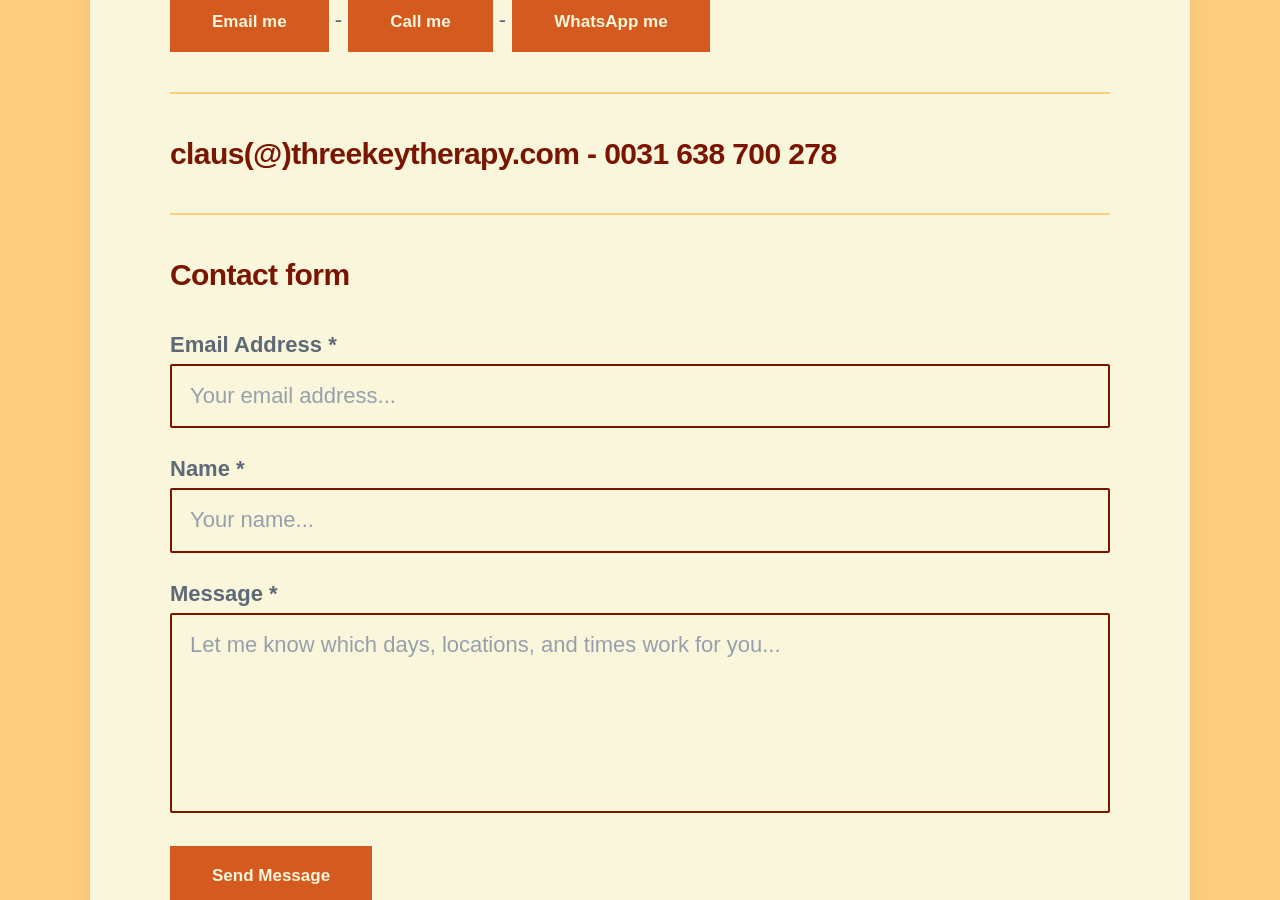
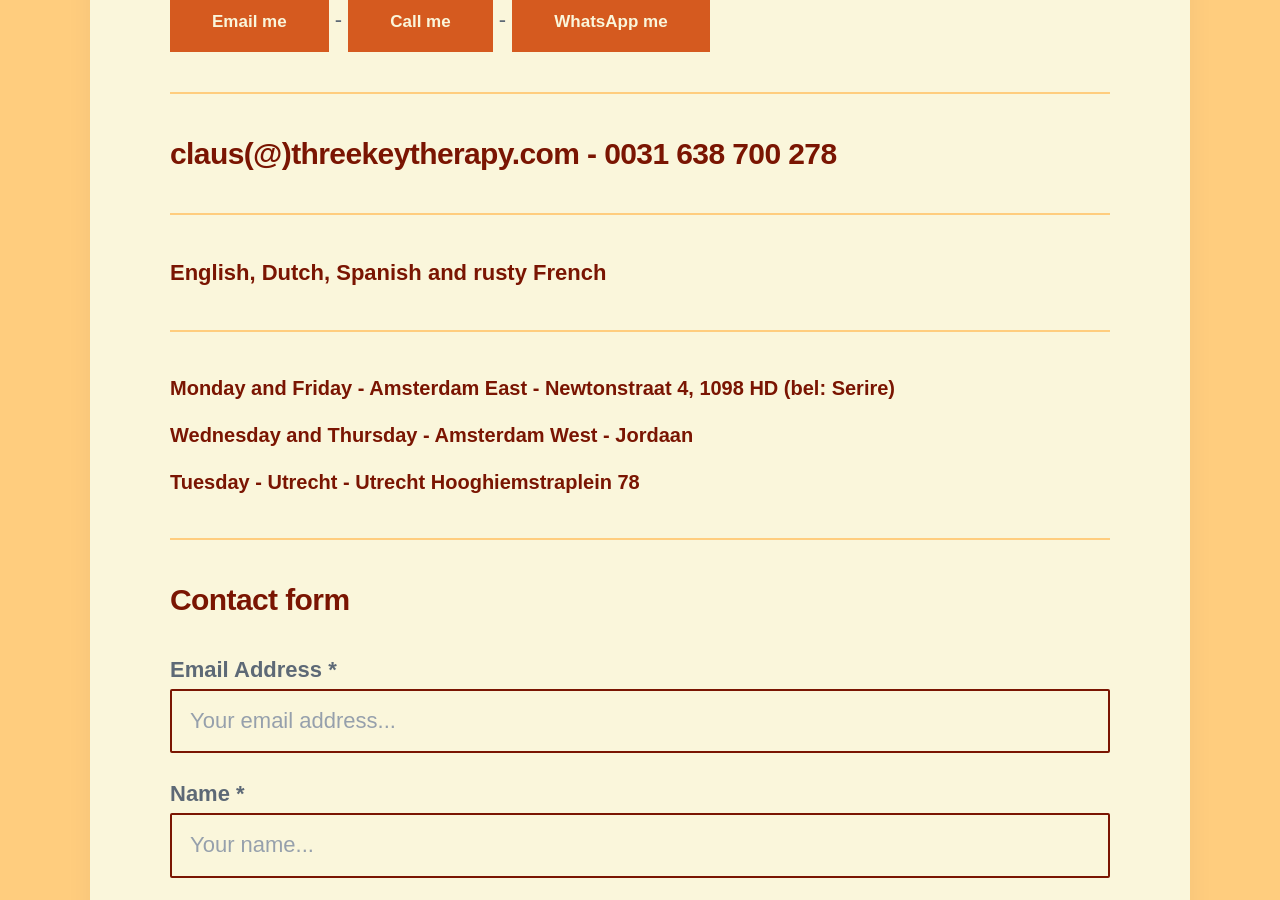
Before and after one commit to threekeytherapy/threekeytherapy.com, a Jekyll site: the page built from _pages/contact.md, in a window 1280 px wide and 900 px high, scrolled down 736 px. Built offline with Jekyll 4.4.1, drawn with Linux system fonts in a browser that asks for light colours; nearby versions of some CDN libraries; some web fonts are replaced.

```diff
--- a/_pages/contact.md
+++ b/_pages/contact.md
@@ -10,6 +10,16 @@
 ---
 
 ### claus(@)threekeytherapy.com - 0031 638 700 278
+
+---
+
+#### English, Dutch, Spanish and rusty French
+
+---
+
+##### Monday and Friday - Amsterdam East - Newtonstraat 4, 1098 HD (bel: Serire)
+##### Wednesday and Thursday - Amsterdam West - Jordaan
+##### Tuesday - Utrecht - Utrecht Hooghiemstraplein 78
 
 ---
 
```
